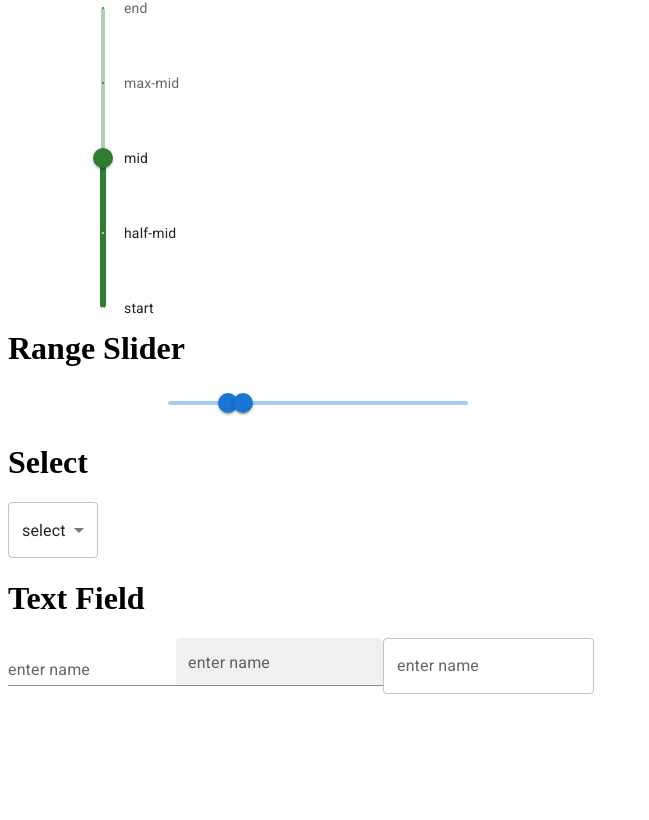
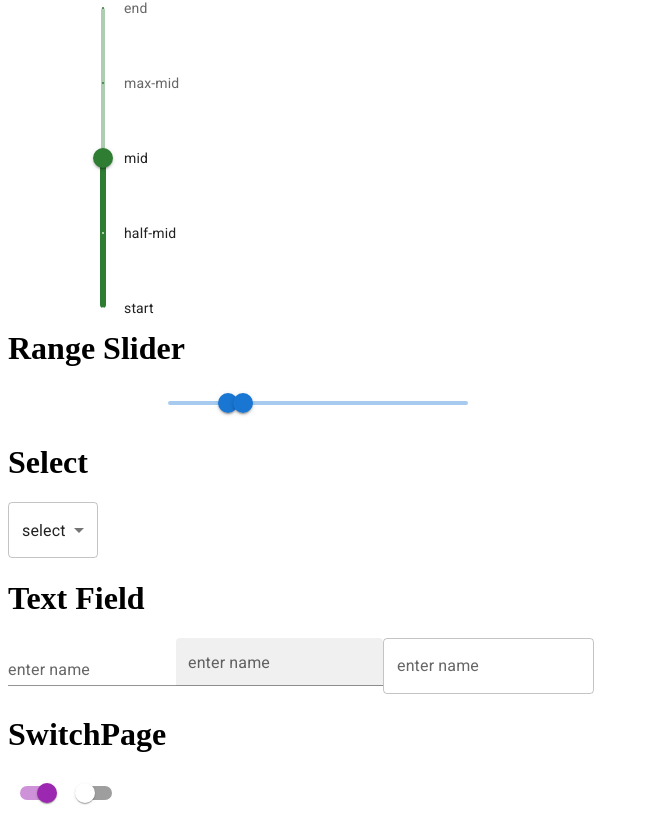
Before and after one commit to nikita3006/materialUi, a React (Vite) app: page / in a window 1280 px wide. Shown: the part 574-1394 px from the top of the page, without its empty margins (0-649 px from the left). Before the commit the page ends 1276 px from the top, so only its background shows below. Built offline with nearby package versions, Linux system fonts and the light colour scheme.

Commit message:
Switch Property

```diff
--- a/src/App.jsx
+++ b/src/App.jsx
@@ -4,6 +4,7 @@ import RadioButton from "./components/RadioButton.jsx"
 import RangeSliderPage from "./components/RangeSlider.jsx"
 import SelectBox from "./components/Select.jsx"
 import SliderPage from "./components/Slider.jsx"
+import SwitchPage from "./components/Switch.jsx"
 import TextFieldPage from "./components/TextField.jsx"
 
 
@@ -19,6 +20,7 @@ const App = () => {
        <RangeSliderPage/>
        <SelectBox/>
        <TextFieldPage/>
+       <SwitchPage/>
     </div>
   )
 }
--- /dev/null
+++ b/src/components/Switch.jsx
@@ -0,0 +1,20 @@
+import { Switch } from '@mui/material'
+import React from 'react'
+
+const SwitchPage = () => {
+  return (
+    <div>
+        <h1>SwitchPage</h1>
+        <Switch
+        color='secondary'
+        defaultChecked='false'
+        />
+        <Switch
+         color='success'
+         disableRipple ="false"
+        />
+    </div>
+  )
+}
+
+export default SwitchPage
```
